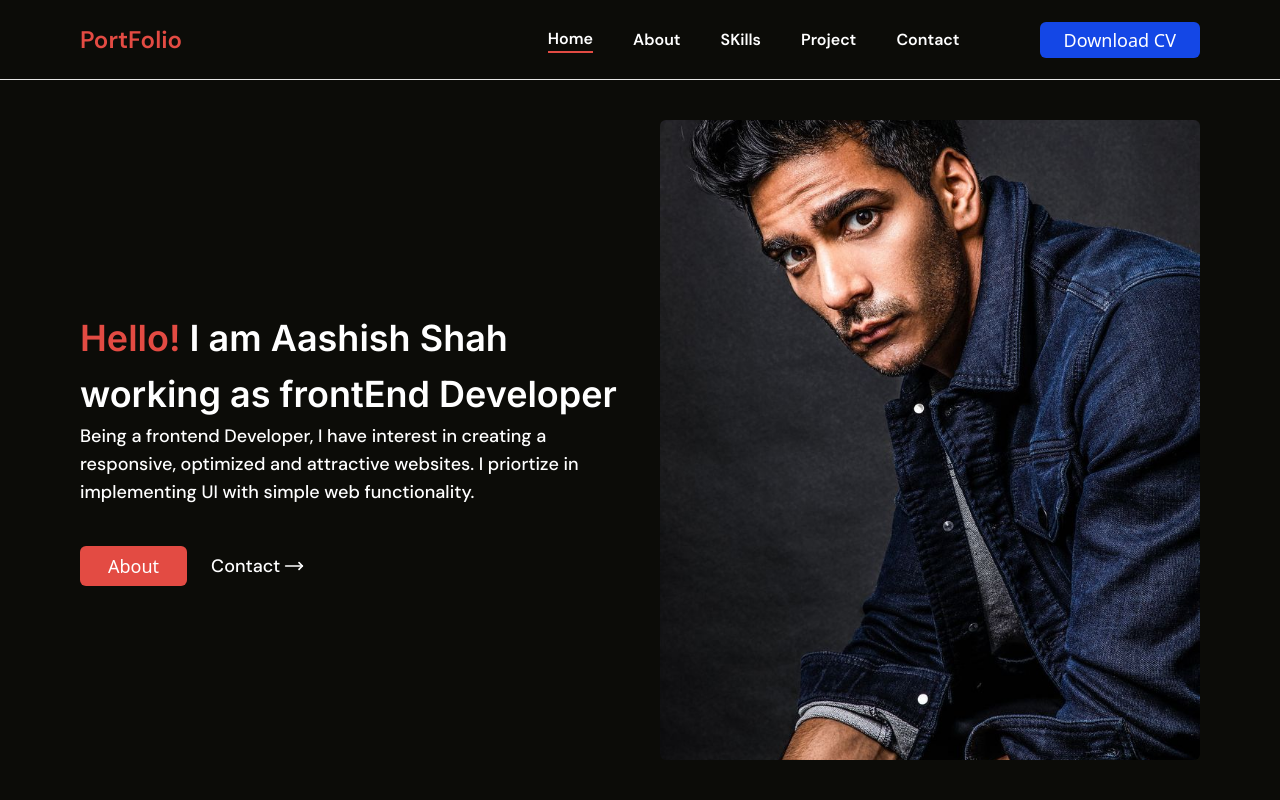
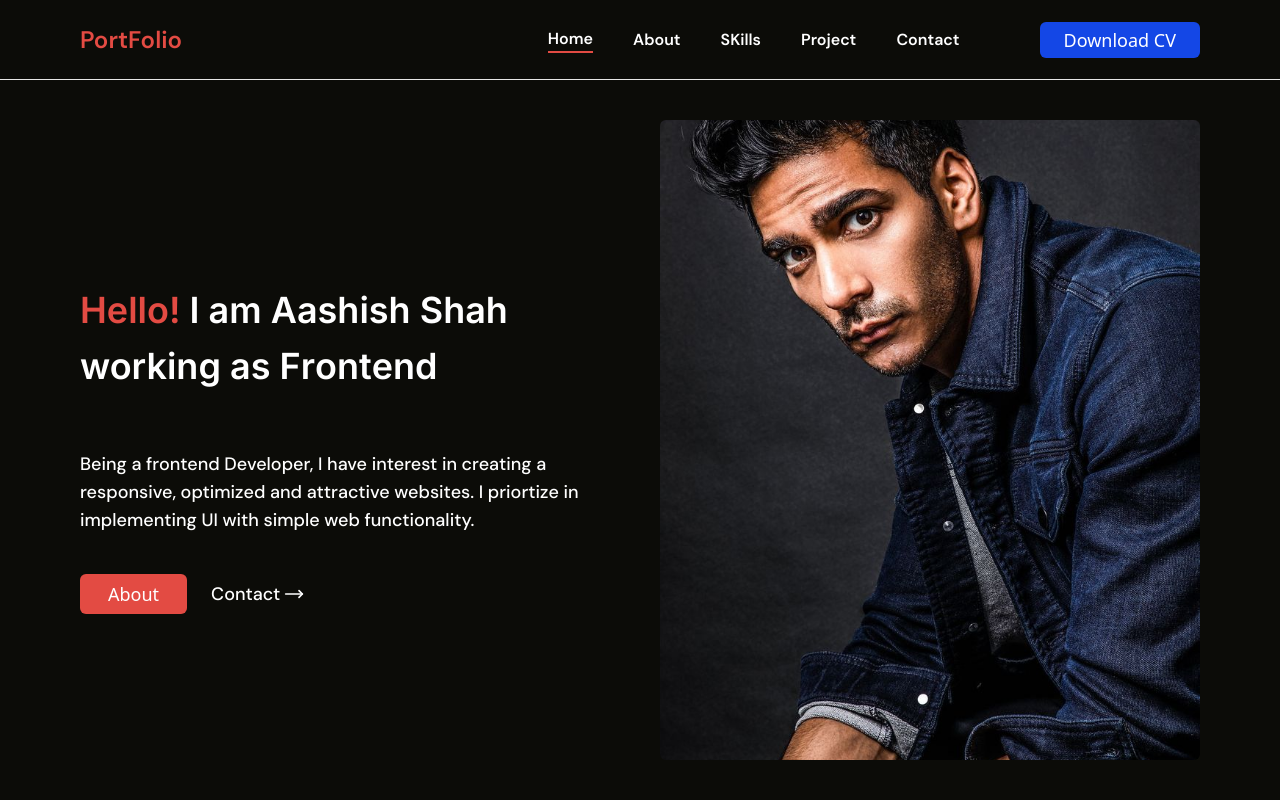
Before and after one commit to Aashish9840/Portfolio, a Next.js app: page / in a window 1280 px wide. Shown: the top 800 px of the page. Built offline with nearby package versions, Linux system fonts and the light colour scheme; a web font is replaced by a local one.

Commit message:
completed portfolio

```diff
--- a/app/components/Header.tsx
+++ b/app/components/Header.tsx
@@ -44,12 +44,12 @@ const Header = () => {
     <div className=" fixed z-20 bg-primary-background w-screen border-b border-b-white/90 text-white h-[10vh] flex items-center">
       <div className=" px-6 md:px-0 container flex justify-between items-center">
         <section className="">
-          <a
+          <Link
             href="#home"
             className="text-[#e34b43] cursor-pointer text-2xl font-dmSans font-semibold"
           >
             PortFolio
-          </a>
+          </Link>
         </section>
         <section className="hidden md:flex gap-20 items-center">
           <div className="flex gap-6 lg:gap-10 items-center">
--- a/app/components/Hero.tsx
+++ b/app/components/Hero.tsx
@@ -1,8 +1,42 @@
+'use client'
 import { MoveRight } from "lucide-react";
 import Image from "next/image";
 import Link from "next/link";
-import React from "react";
+import React, { useEffect, useState } from "react";
+import {motion} from "motion/react"
 const Hero = () => {
+  const text="Frontend Developer"
+    const [key, setKey] = useState(0);
+
+  useEffect(() => {
+    const interval = setInterval(() => {
+      setKey((prev) => prev + 1);
+    }, 5000);
+
+    return () => clearInterval(interval);
+  }, []);
+
+  const parentVarients = {
+  hidden: { opacity: 1},
+  visible: {
+    opacity: 1,
+    transition: {
+      staggerChildren: 0.2,
+      repeat: Infinity,
+      duration:4
+    },
+  },
+};
+
+const letter = {
+  hidden: { opacity: 0, y:20, x:20 },
+  visible: {
+    opacity: 1,
+    y:0,
+    x:0,
+  },
+};
+
   return (
     <div
       id="#home"
@@ -12,7 +46,19 @@ const Hero = () => {
         <div>
           <h1 className="font-semibold font-inter text-2xl sm:text-4xl leading-10 md:leading-14">
             <span className="text-text">Hello!</span> I am Aashish Shah working
-            as <span>frontEnd Developer</span>
+            as <motion.span
+            key={key}
+            initial="hidden"
+            animate="visible"
+            variants={parentVarients}
+            >
+
+{text.split("").map((char, index) => (
+          <motion.span key={index} variants={letter} className="inline-block">
+            {char === " " ? "\u00A0" : char}
+          </motion.span>
+        ))}
+            </motion.span>
           </h1>
 
           <p className="font-dmSans font-medium text-base sm:text-lg">
```
